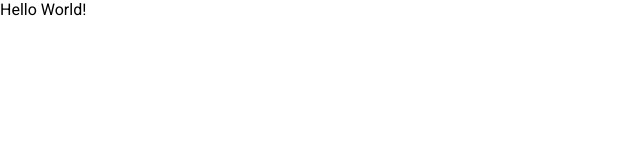
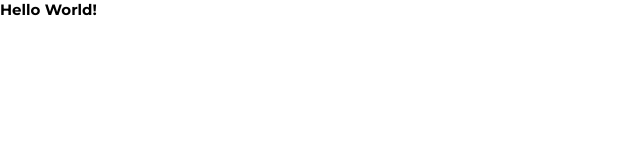
Before and after one commit to Untlsn/pricing-component-with-toggle, a Gatsby site: page / in a window 1280 px wide. Shown: the full height of the page, 0-640 px from the left. Built offline with nearby package versions, Linux system fonts and the light colour scheme; Gatsby itself is replaced by a stand-in of ours.

Commit message:
Init style

```diff
--- a/package.json
+++ b/package.json
@@ -1,5 +1,5 @@
 {
-  "name": "__name__",
+  "name": "pricing-component-with-toggle",
   "version": "1.0.0",
   "private": true,
   "author": "untlsn",
--- a/src/assets/style/Global.ts
+++ b/src/assets/style/Global.ts
@@ -6,10 +6,14 @@ const GlobalStyle = createGlobalStyle`
   }
 
   body {
-    font-family: Roboto, sans-serif;
+    font-family: Montserrat, sans-serif;
+    font-weight: 700;
     margin: 0;
     min-height: 100vh;
     color: ${({ theme }) => theme.colors.black};
+  }
+  html {
+    font-size: 15px;
   }
 
   a {
--- a/src/assets/style/theme.ts
+++ b/src/assets/style/theme.ts
@@ -4,6 +4,16 @@ const theme: DefaultTheme = { // Add own themes (remember to copy it to style.d.
   colors: {
     white: '#ffffff',
     black: '#000000',
+    veryLightGrayishBlue: '#f6f6fe',
+    lightGrayishBlue: '#b3b5c6',
+    grayishBlue: '#6d708d',
+    darkGrayishBlue: '#494c5f',
+    gradient: {
+      blue: [
+        '#a3a8f0',
+        '#696fdd',
+      ]
+    }
   }
 };
 
--- a/src/pages/index.tsx
+++ b/src/pages/index.tsx
@@ -1,11 +1,11 @@
 import React from 'react';
 import { StyleProvider } from '@providers/all';
 
-const robotoUrl = 'https://fonts.googleapis.com/css2?family=Roboto:wght@400;700&display=swap';
+const montserratUrl = 'https://fonts.googleapis.com/css2?family=Montserrat:wght@700&display=swap';
 
 const Home = () => {
   return (
-    <StyleProvider fonts={[robotoUrl]}>
+    <StyleProvider fonts={[montserratUrl]}>
       <div>Hello World!</div>
     </StyleProvider>
   );
```
Also changed, not shown: src/assets/style/style.d.ts (+11 -1 lines).
